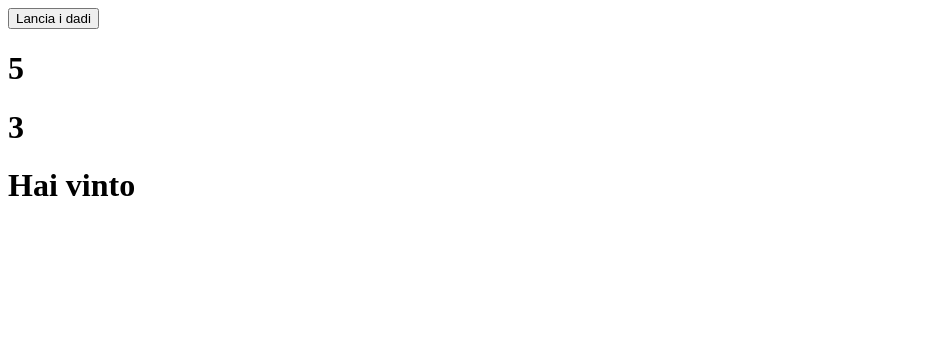
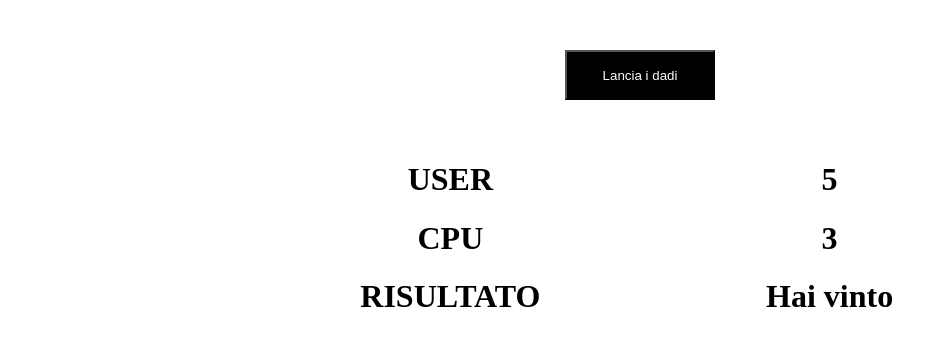
Before and after one commit to ChristianPucci91/js-mail-dadi, a plain HTML site: page dadi/index.html in a window 1280 px wide. Both pictures are taken after a click on the button "Lancia i dadi". Shown: the whole page, without its empty margins (0-947 px from the left). Drawn offline with Linux system fonts and the light colour scheme.

Commit message:
Esercizio dadi finito, layout finito, test colore background a seconda dell'esito

```diff
--- a/dadi/css/style.css
+++ b/dadi/css/style.css
@@ -0,0 +1,42 @@
+/* regole container */
+
+.container {
+  width: 60%;
+  margin:auto;
+  height: 200px;
+  text-align: center;
+  margin-top: 40px;
+  /* background:lightgrey;s */
+}
+
+.button {
+  text-align: center;
+  margin-top: 50px;
+}
+
+button {
+  width: 150px;
+  height: 50px;
+  color:white;
+  background-color: black;
+}
+
+.left,.right {
+  width: 50%;
+  height: 100%;
+  float:left;
+}
+
+/* javascript class */
+
+.bgyellow{
+  background-color: yellow;
+}
+
+.bggreen {
+  background-color: green;
+}
+
+.bgred {
+  background-color: red;
+}
--- a/dadi/index.html
+++ b/dadi/index.html
@@ -12,10 +12,28 @@
   </head>
   <body>
 
-        <button id="button" type="button" name="button">Lancia i dadi</button>
-        <h1 id="user"></h1>
-        <h1 id="cpu"></h1>
-        <h1 id="esito"></h1>
+        <div class="button">
+          <button id="button" type="button" name="button">Lancia i dadi</button>
+        </div>
+
+        <div class="container">
+
+          <div class="left">
+
+            <h1>USER</h1>
+            <h1>CPU</h1>
+            <h1>RISULTATO</h1>
+
+          </div>
+          <div class="right">
+
+            <h1 id="user"></h1>
+            <h1 id="cpu"></h1>
+            <h1 id="esito"></h1>
+
+          </div>
+        </div>
+
     <!-- SCRIPT FOR JAVASCRIPT -->
   <script type="text/javascript" src="js/script.js">
 
--- a/dadi/js/script.js
+++ b/dadi/js/script.js
@@ -27,12 +27,22 @@ button.addEventListener('click',
 
       // creiamo delle condizioni
      if (user > cpu) {
+
         esito.innerHTML = "Hai vinto";
+        user.className = "bggreen";
+        cpu.className = "bgred";
+
      } else if (user < cpu) {
 
        esito.innerHTML = "Hai perso";
+       cpu.className = "bggreen";
+       user.className = "bgred";
+
      } else {
+
        esito.innerHTML = "Pareggio";
+       user.className = "bgyellow";
+       cpu.className = "bgyellow";
      }
 
      // console.log(esito);
```
